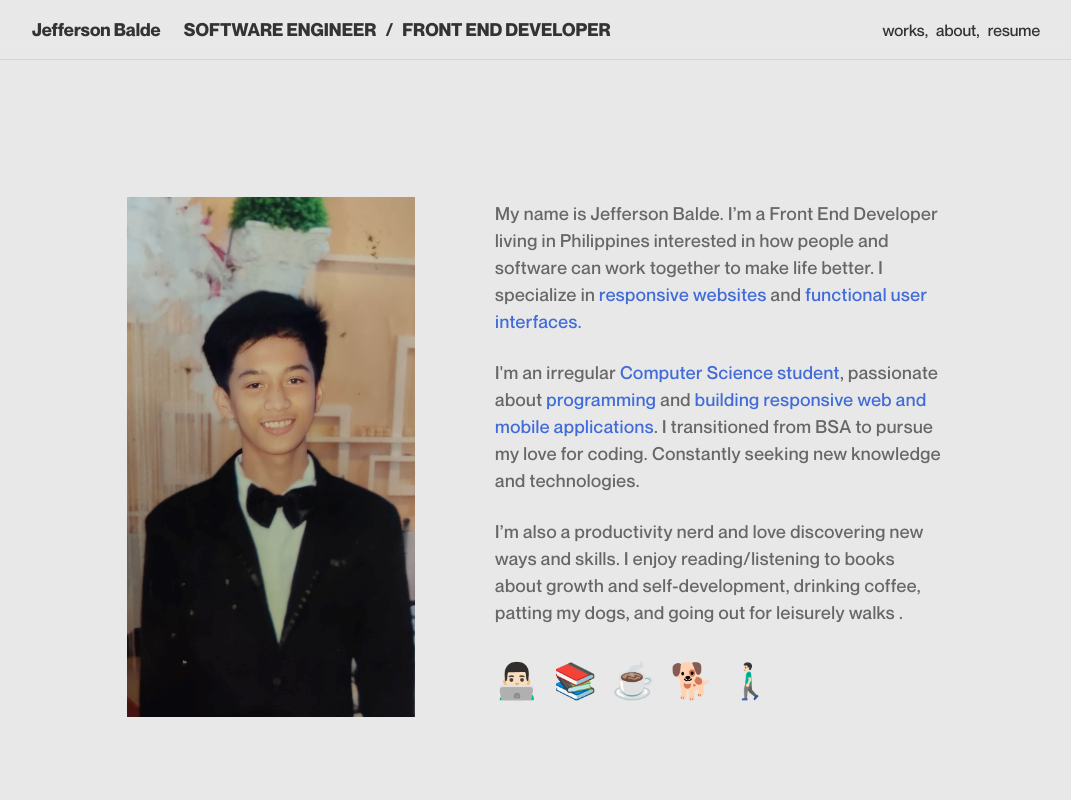
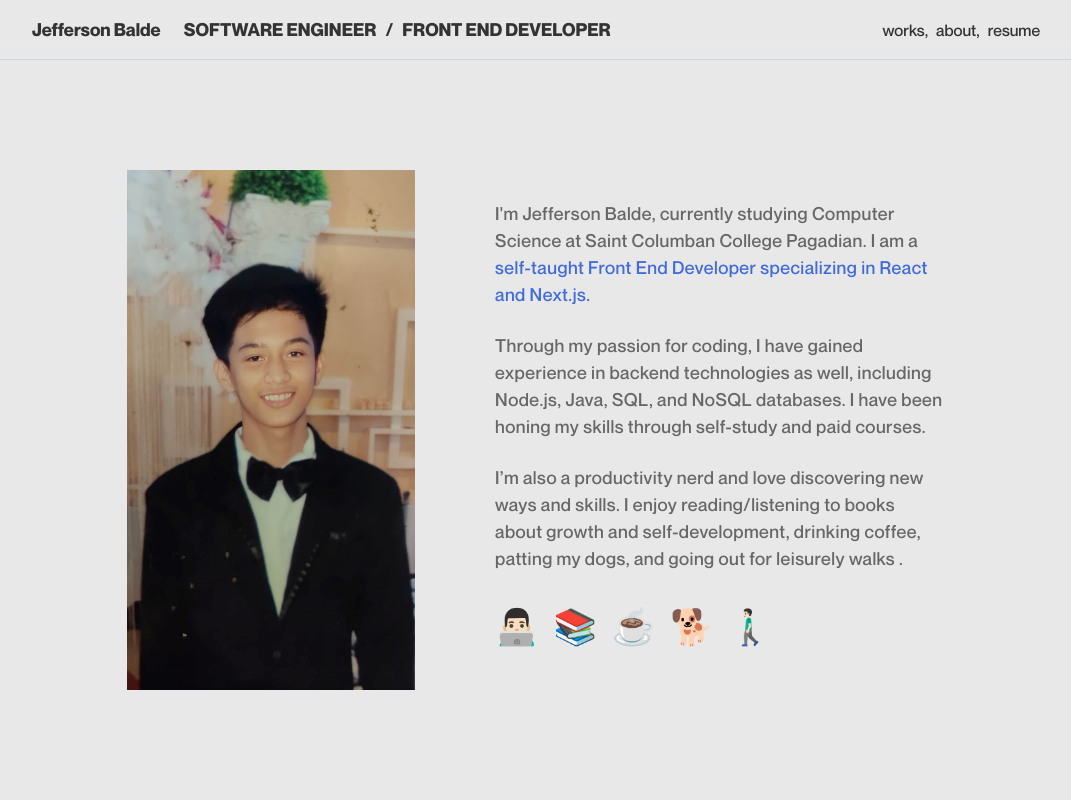
Before and after one commit to jeffersonbalde/jeffersonbalde.me, a Next.js app: page /about in a window 1280 px wide. Shown: the top 800 px of the page, without its empty margins (104-1175 px from the left). Built offline with nearby package versions, Linux system fonts and the light colour scheme.

Commit message:
update about sec

```diff
--- a/app/about/page.tsx
+++ b/app/about/page.tsx
@@ -13,15 +13,16 @@ export default function page() {
         />
         <div className='text-[17px] mt-10 w-80 flex flex-col gap-6 text-grey sm:mb-10 sm:w-[300px] sm:text-[17px] md:text-[18px] md:w-[350px] md:tracking-wide md:justify-center md:mb-12 lg:w-[450px]'>
           <div className=''>
-            <p>My name is Jefferson Balde. I’m a Front End Developer living in Philippines
-            interested in how people and software can work together to make life better.
-            I specialize in <span className='text-blue'>responsive websites</span> and <span className='text-blue'>functional user interfaces.</span></p>
+            <p>
+              I&apos;m Jefferson Balde, currently studying Computer Science at Saint Columban College Pagadian.
+              I am a <span className='text-blue'> self-taught Front End Developer specializing in React and Next.js. </span>
+            </p>
           </div>
           <div>
-            <p>I&apos;m an irregular <span className='text-blue'>Computer Science student</span>,
-            passionate about <span className='text-blue'>programming</span> and <span className='text-blue'>building responsive web and mobile applications</span>. I transitioned from
-            BSA to pursue my love for coding. Constantly seeking new knowledge
-            and technologies.</p>
+            <p>Through my passion for coding,
+              I have gained experience in backend technologies as well, including Node.js, Java, SQL, and NoSQL databases.
+              I have been honing my skills through self-study and paid courses.
+            </p>
           </div>
           <div>
             <p>I’m also a productivity nerd and love discovering new ways and skills. I
```
